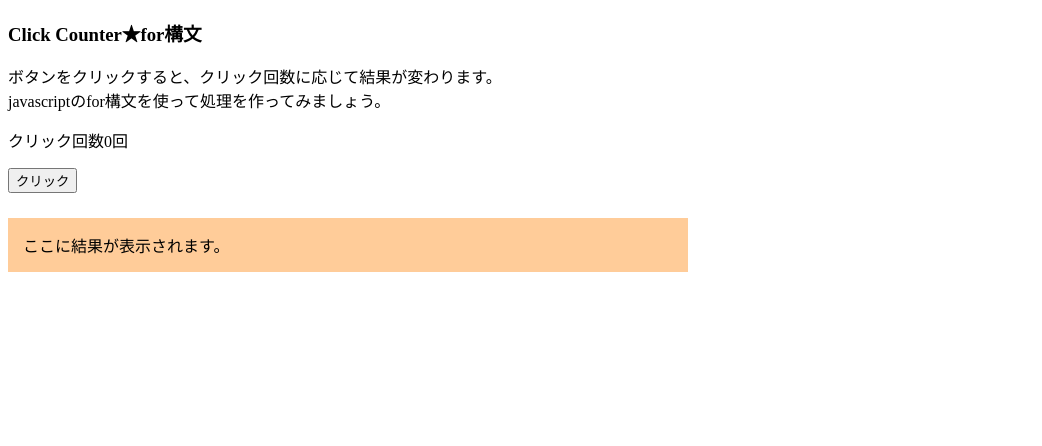
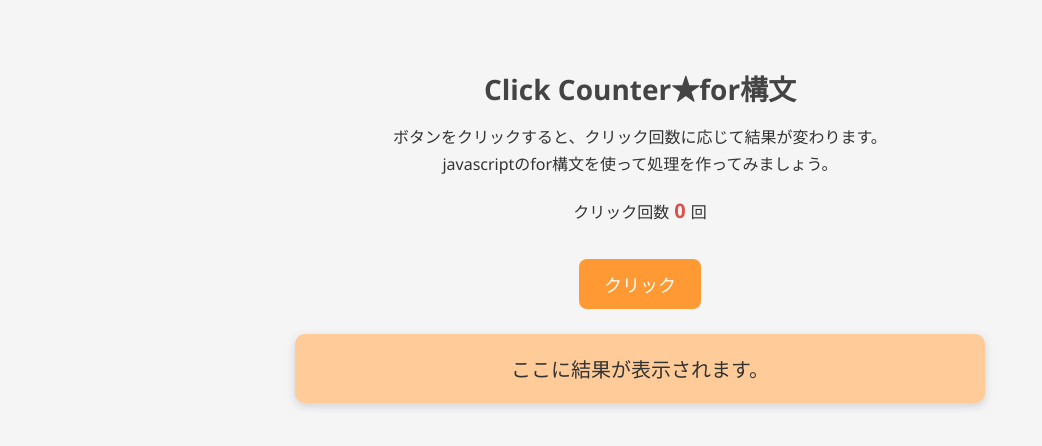
Before and after one commit to 3240683/www, a plain HTML site: page training_js11/kadai02.html in a window 1280 px wide. Shown: the whole page, without its empty margins (0-1042 px from the left). Drawn offline with Linux system fonts and the light colour scheme.

Commit message:
Update kadai02.html

```diff
--- a/training_js11/kadai02.html
+++ b/training_js11/kadai02.html
@@ -5,11 +5,53 @@
     <meta name="viewport" content="width=device-width, initial-scale=1.0">
     <title>Click</title>
     <style>
-        #message{
-            width: 650px;
-            padding: 15px;
-            margin: 25px 0px;
+        body {
+            font-family: "Segoe UI", sans-serif;
+            background: #f5f5f5;
+            margin: 0;
+            padding: 40px;
+            text-align: center;
+            color: #333;
+        }
+        h3 {
+            font-size: 28px;
+            margin-bottom: 10px;
+            color: #444;
+        }
+        p {
+            font-size: 16px;
+            line-height: 1.7;
+        }
+        #num {
+            font-weight: bold;
+            color: #d9534f;
+            font-size: 20px;
+            margin: 0 5px;
+        }
+        button {
+            padding: 12px 25px;
+            font-size: 18px;
+            background-color: #FF9933;
+            border: none;
+            border-radius: 8px;
+            cursor: pointer;
+            color: white;
+            margin-top: 15px;
+            transition: 0.25s;
+        }
+        button:hover {
+            background-color: #FF7F00;
+            transform: scale(1.05);
+        }
+        #message {
+            width: 80%;
+            max-width: 650px;
+            padding: 20px;
+            margin: 25px auto;
             background-color: #FFCC99;
+            border-radius: 10px;
+            font-size: 20px;
+            box-shadow: 0px 3px 10px rgba(0,0,0,0.15);
         }
     </style>
 </head>
```
